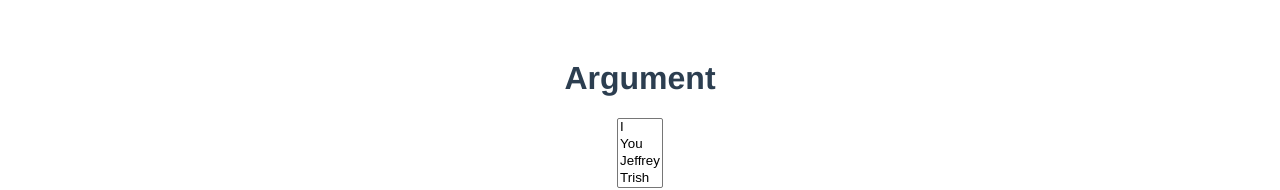
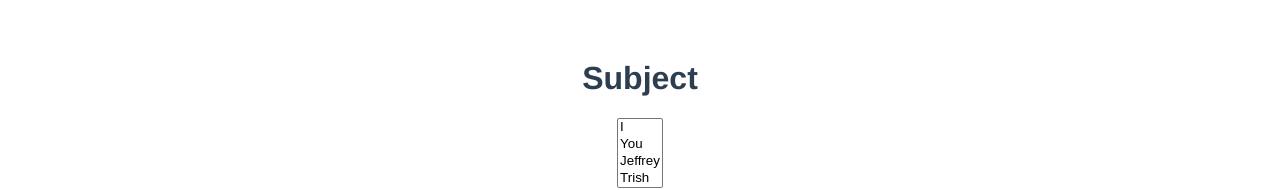
Before and after one commit to polymatter/pancake-castle, a Vue app: page / in a window 1280 px wide. Shown: the top 190 px of the page. Built offline with nearby package versions, Linux system fonts and the light colour scheme.

Commit message:
allow argument to identify as a subject

```diff
--- a/src/App.vue
+++ b/src/App.vue
@@ -1,6 +1,7 @@
 <template>
   <div id="app">
     <Argument v-bind:argument="selectedSentence.subject"
+      v-bind:isSubject="true"
       v-bind:allElements="allElements"/>
     <Predicate v-bind:predicate="selectedSentence.predicate"
       v-bind:conjugateVerb="conjugateVerb"
--- a/src/components/Argument.vue
+++ b/src/components/Argument.vue
@@ -1,7 +1,8 @@
 <!-- Represents Editing a specific Predicate Argument -->
 <template>
   <div class="argument">
-    <h1>Argument</h1>
+    <h1 v-if="isSubject">Subject</h1>
+    <h1 v-if="!isSubject">Argument</h1>
     <select v-model="elements" multiple>
       <option v-for="element in allElements" v-bind:key="element.key" v-bind:value="element.value">
           {{element.value}}
@@ -14,7 +15,8 @@
 export default {
   name: 'Argument',
   props: {
-    allElements: Array
+    allElements: Array,
+    isSubject: Boolean
   },
   data: function() {
     return {
```
